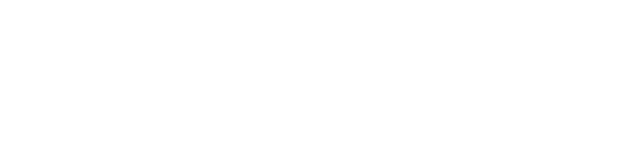
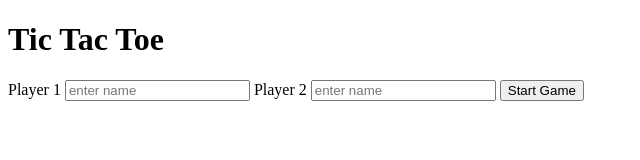
Before and after one commit to acciojob/tictactoe-vis123Git, a website: page main.html in a window 1280 px wide. Shown: the whole page, without its empty margins (0-640 px from the left). Drawn offline with Linux system fonts and the light colour scheme.

Commit message:
created a submission

```diff
--- a/main.html
+++ b/main.html
@@ -7,7 +7,17 @@
 </head>
 
 <body>
-	<!-- the entire body must be written by student -->
+	<div class="container">
+		<h1>Tic Tac Toe</h1>
+		<label for="player-1">Player 1</label>
+		<input name="player-1" id="player-1" placeholder="enter name">
+
+
+		<label for="player-2">Player 2</label>
+		<input name="player-2" id="player-2" placeholder="enter name">
+
+		<button id="submit" onclick="startGame(event)" >Start Game</button>
+	</div>
     <script type="text/javascript" src="./script.js">
 </script>
 
--- a/script.js
+++ b/script.js
@@ -1 +1,13 @@
-//your JS code here. If required.
+function startGame(e) {
+	e.preventDefault()
+	const p1name = document.getElementById("player-1");
+	const p2name = document.getElementById("player-2");
+	const container = document.getElementsByClassName("container")[0];
+	if(p1name && p2name){
+		for (let i = 1; i < 10; i++) {
+			const div = document.createElement("div")
+			div.id = i;
+		}
+	}
+
+}
```
